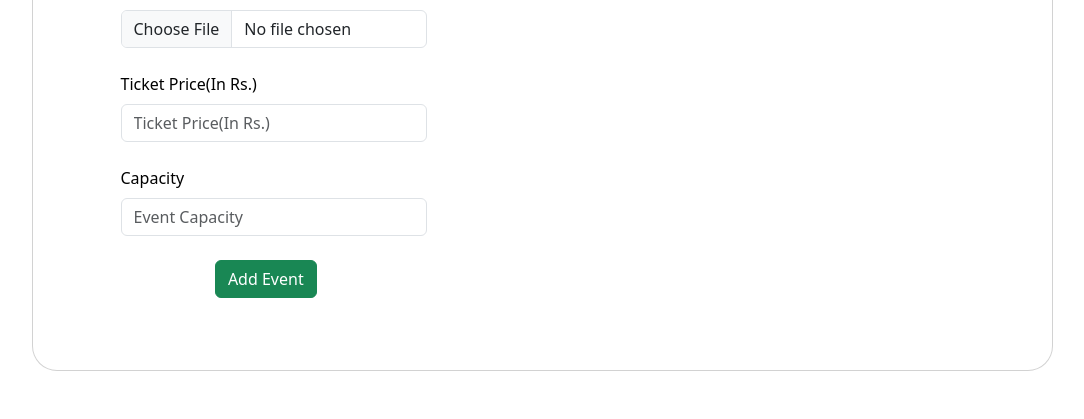
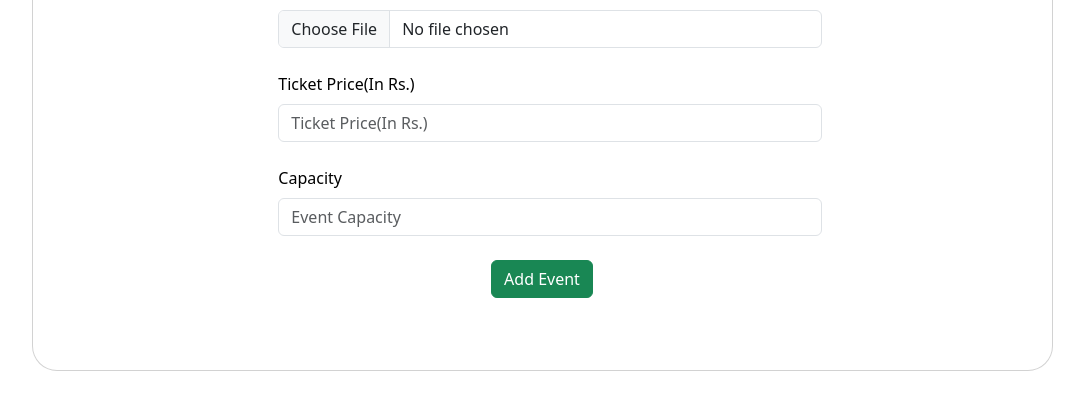
Before and after one commit to vishwanath-29/TicketEaze, a Flask app: page /adminview in a window 1280 px wide. Shown: the part 817-1236 px from the top of the page, without its empty margins (98-1182 px from the left). Run offline with Flask 2, Linux system fonts and the light colour scheme.

Commit message:
removed image

```diff
--- a/templates/Admin/AdminView.html
+++ b/templates/Admin/AdminView.html
@@ -73,7 +73,7 @@
               <div class="card text-black" style="border-radius: 25px;">
                 <div class="card-body p-md-5">
                   <div class="row justify-content-center">
-                    <div class="col-md-10 col-lg-6 col-xl-5 order-2 order-lg-1">
+                    <div class="col-md-10 col-lg-6 col-xl-8 order-2 order-lg-1">
 
                       <p class="text-center h1 fw-bold mb-5 mx-1 mx-md-4 mt-4">Event Addition</p>
 
@@ -162,12 +162,7 @@
                       </form>
 
                     </div>
-                    <div class="col-md-10 col-lg-6 col-xl-7 d-flex align-items-center order-1 order-lg-2">
 
-                      <img src="https://mdbcdn.b-cdn.net/img/Photos/new-templates/bootstrap-registration/draw1.webp"
-                        class="img-fluid" alt="Sample image">
-
-                    </div>
                   </div>
                 </div>
               </div>
```
Also changed, not shown: static/Images/event-img.jpg (added).
